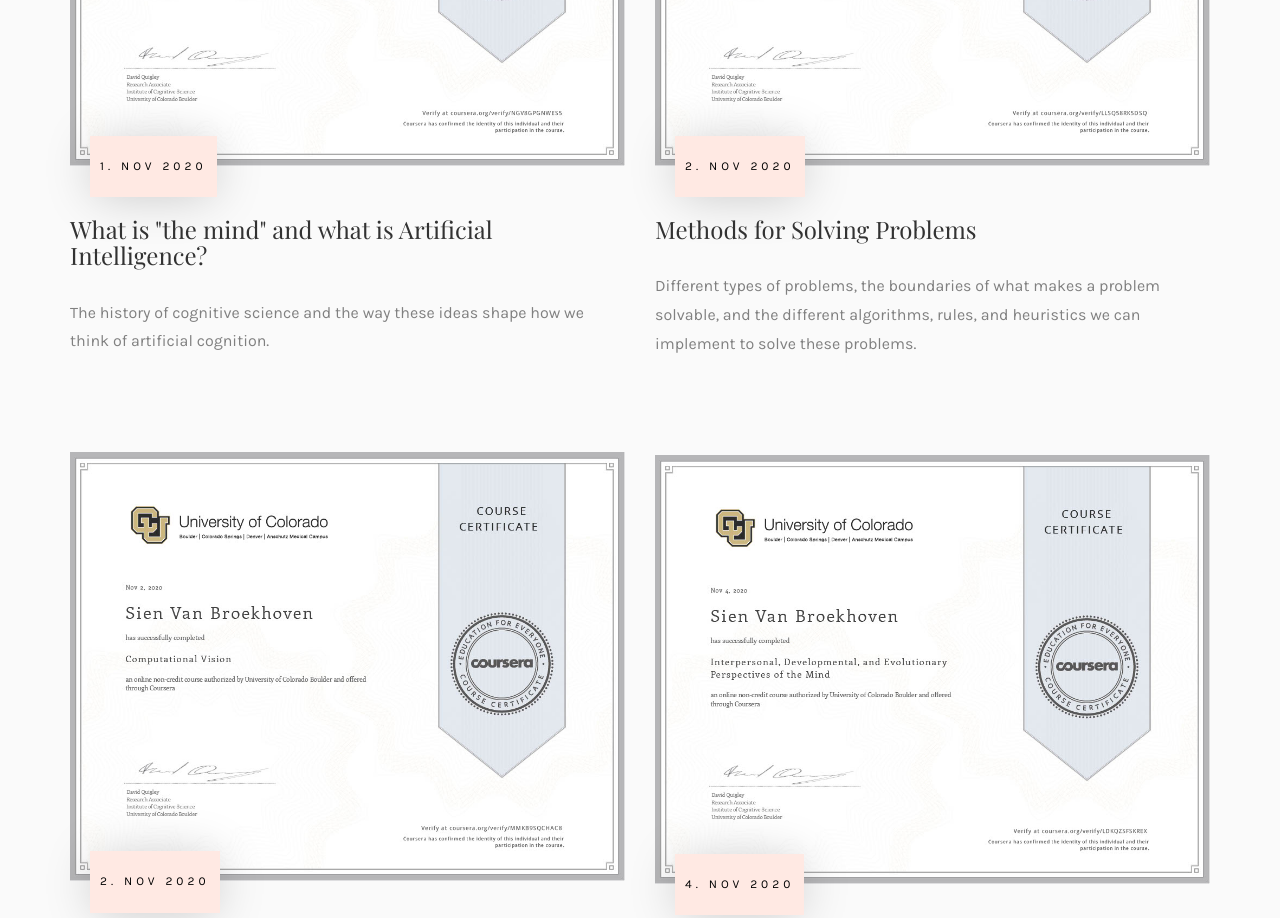
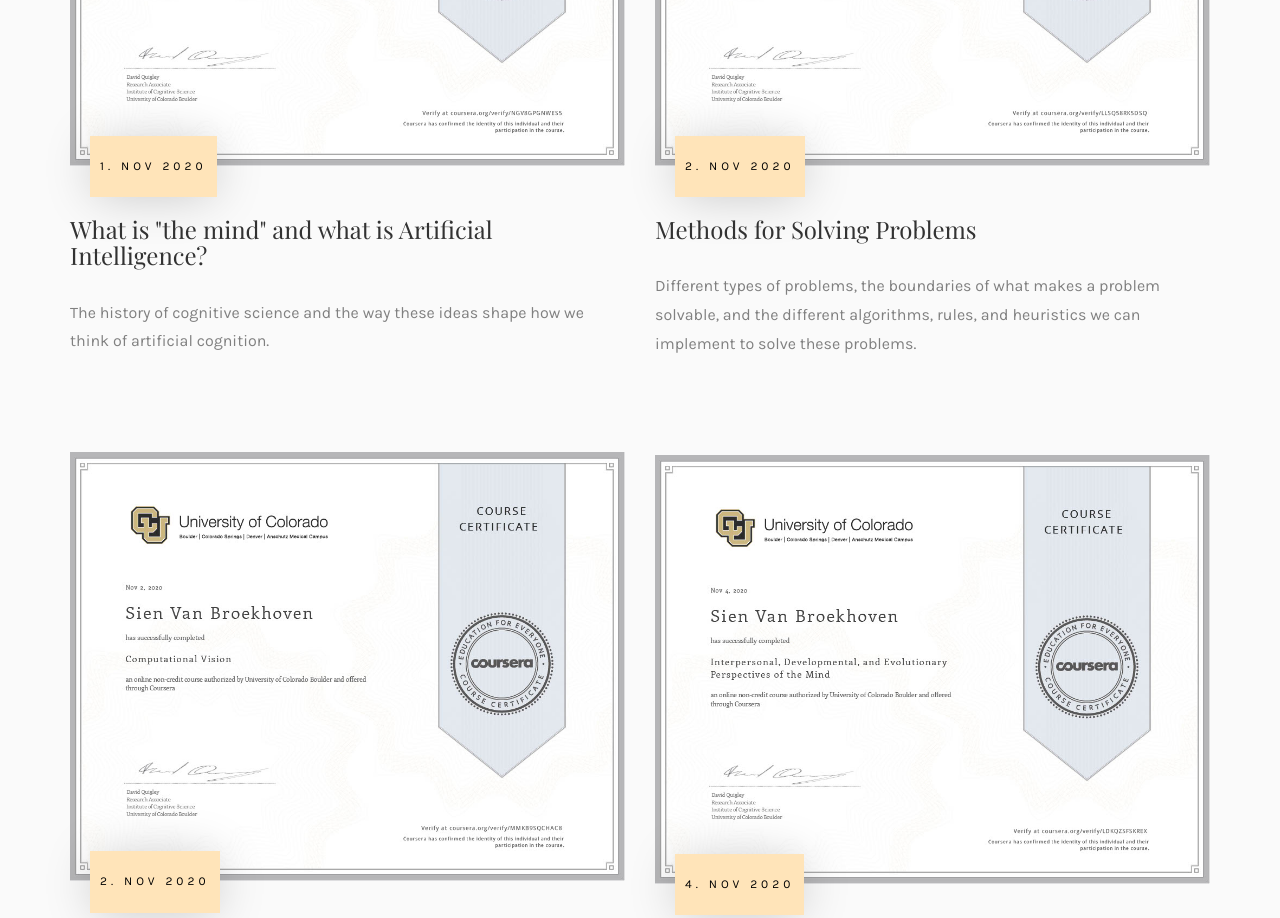
Before and after one commit to SienVB/SienVB.github.io, a plain HTML site: page index.html in a window 1280 px wide. Shown: the part 3723-4641 px from the top of the page. Drawn offline with nearby package versions, Linux system fonts and the light colour scheme; files whose address does not match are found by name; a web font is replaced by a local one.

Commit message:
Color change

```diff
--- a/sass/style.scss
+++ b/sass/style.scss
@@ -1051,7 +1051,7 @@ header{
 			position: absolute;
 			top: -80px;
 			left: 20px;
-			background: $brand-primary;
+			background: $brand-secondary;
 			color: $brand-black;
 			padding: 20px 10px;
 			font-size: 12px;
```
Also changed, not shown: css/style.css.
